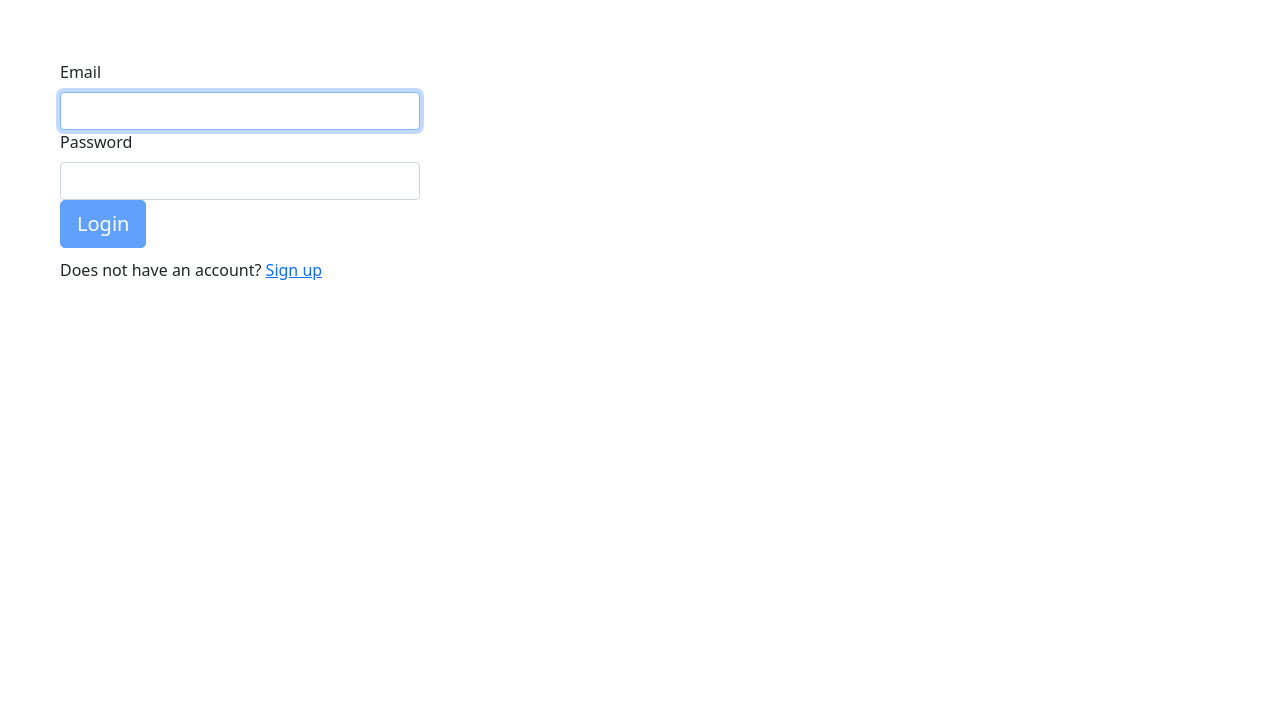
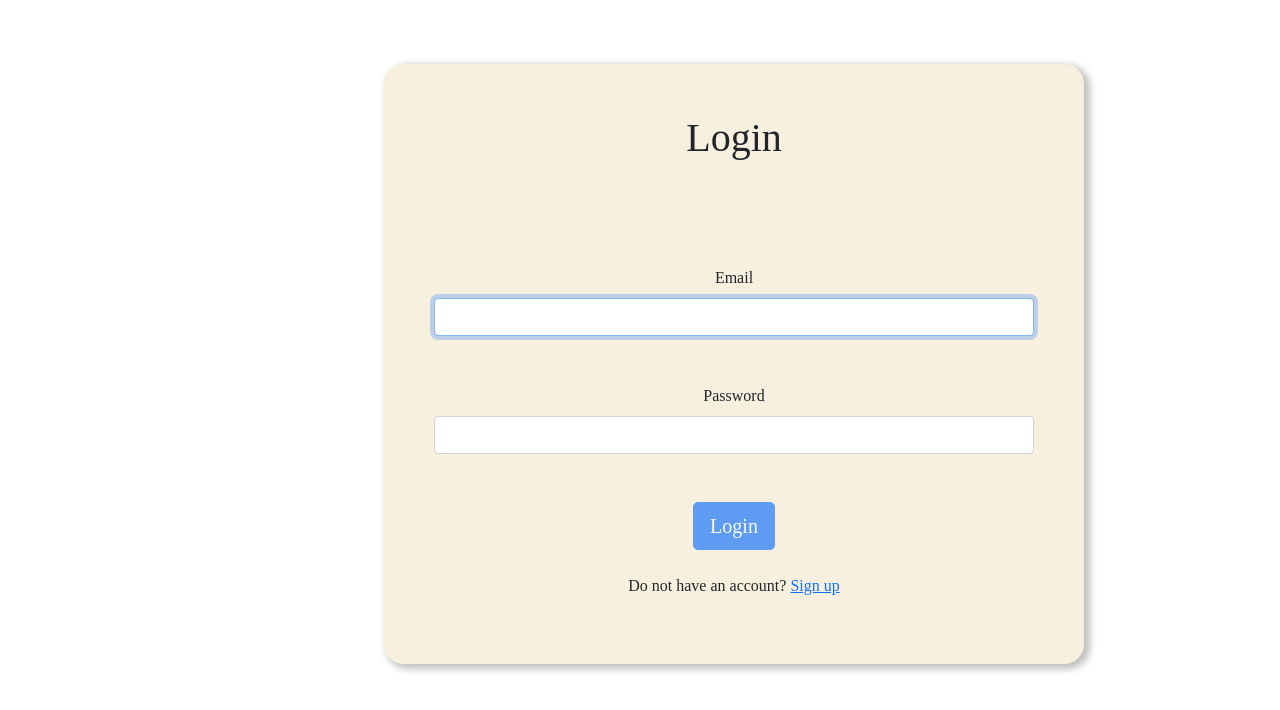
Before and after one commit to LOOP115/Unisoft_CRM_Front, a React (Create React App) app: page /login in a window 1280 px wide. Shown: the top 710 px of the page. Built offline with nearby package versions, Linux system fonts and the light colour scheme.

Commit message:
Adjust Login and Signup style

```diff
--- a/public/styles.css
+++ b/public/styles.css
@@ -24,10 +24,6 @@ button:active {
 .btn1:hover {
     background-color: #555555;
     color: white;
-
-}
-
-.btn2{
 
 }
 
@@ -105,3 +101,59 @@ button:active {
 .activity{
     text-align: center;
 }
+
+/* Login style */
+.login_signup_Firm {
+    margin-left: 30%;
+    margin-top: 5%;
+    height: auto;
+    min-height: 500px;
+    max-width: 700px;
+    min-width: 700px;
+    background: #f1f5f8;
+    background-size: 100px 100px;
+    border-radius: 20px;
+    box-shadow: 4px 3px 7px 2px #00000040;
+    padding: 50px;
+    box-sizing: border-box;
+    background-color: #f8f0df
+  }
+  .heading {
+    display: flex;
+    align-items: center;
+    justify-content: center;
+    margin-bottom: 1rem;
+  }
+  .heading h1 {
+    transform: rotate(2deg);
+    padding: 0.2rem 1.2rem;
+    border-radius: 20% 5% 20% 5%/5% 20% 25% 20%;
+    background-color: #fdcb6e;
+    font-size: 1.5rem;
+  }
+
+  .form {
+    text-align: right;
+    margin-right: 35%;
+  }
+
+  .btn4 {
+    padding: 10px 15px;
+    border-radius: 12px;
+    border: 2px solid black;
+    margin: 10px;
+    text-align: center;
+    background-color: #345b63;
+    color: cornsilk;
+  }
+
+  .btn4:hover {
+    background-color: white;
+    color: black;
+    border: 2px solid #555555;
+  }
+
+  button:active {
+    box-shadow: 0 1px #666;
+    transform: translateY(1px);
+  }
--- a/src/components/CSS/Login.css
+++ b/src/components/CSS/Login.css
@@ -1,13 +1,53 @@
-.Login {
-    padding: 60px;
+.container {
+    margin-left: 30%;
+    margin-top: 10%;
+    height: auto;
+    min-height: 500px;
+    max-width: 700px;
+    min-width: 700px;
+    background: #f1f5f8;
+    background-size: 100px 100px;
+    border-radius: 20px;
+    box-shadow: 4px 3px 7px 2px #00000040;
+    padding: 50px;
+    box-sizing: border-box;
+  }
+  .heading {
+    display: flex;
+    align-items: center;
+    justify-content: center;
+    margin-bottom: 1rem;
+  }
+  .heading h1 {
+    transform: rotate(2deg);
+    padding: 0.2rem 1.2rem;
+    border-radius: 20% 5% 20% 5%/5% 20% 25% 20%;
+    background-color: #fdcb6e;
+    font-size: 1.5rem;
+  }
 
-}
+  .form {
+    text-align: right;
+    margin-right: 35%;
+  }
 
-.Login Form {
-    margin:0;
-    max-width:360px
-}
+  .btn4 {
+    padding: 10px 15px;
+    border-radius: 12px;
+    border: 2px solid black;
+    margin: 10px;
+    text-align: center;
+    background-color: #345b63;
+    color: cornsilk;
+  }
 
-.Login Button{
-    margin-bottom: 10px;
-}
+  .btn4:hover {
+    background-color: white;
+    color: black;
+    border: 2px solid #555555;
+  }
+
+  button:active {
+    box-shadow: 0 1px #666;
+    transform: translateY(1px);
+  }
--- a/src/components/Login.jsx
+++ b/src/components/Login.jsx
@@ -15,6 +15,11 @@ function Login(props) {
   const [password, setPassword] = useState("");
   const [redirect, setRedirect] = useState(null);
   const [loginFailed, setLoginFailed] = useState(false)
+  const loginStyle = {
+    backgroundColor: "#f8f0df",
+    fontFamily: "Architects Daughter",
+    textAlign: "center",
+  }
 
   function handleClick(e) {
     e.preventDefault()
@@ -90,10 +95,11 @@ function Login(props) {
     )
   }
   return (
-      <div className="Login">
+      <div className="Login" style={loginStyle} className = "login_signup_Firm">
         <Form >
+          <h1>Login</h1> <br /><br /><br /><br />
           <Form.Group size="lg" controlId="email">
-            <Form.Label>Email</Form.Label>
+            <Form.Label>Email</Form.Label><br />
             <Form.Control
                 autoFocus
                 type="text"
@@ -102,17 +108,21 @@ function Login(props) {
             />
           </Form.Group>
           <Form.Group size="lg" controlId="password">
+          <br /><br />
             <Form.Label>Password</Form.Label>
+            <br />
             <Form.Control
                 type="password"
                 value={password}
                 onChange={(e) => setPassword(e.target.value)}
             />
           </Form.Group>
+          <br /><br />
           <Button block size="lg" type="submit" disabled={!validForm()} onClick={handleClick}>
             Login
           </Button>
-          <p>Does not have an account? <a href="/Signup">Sign up</a> </p>
+          <br /><br />
+          <p>Do not have an account? <a href="/Signup">Sign up</a> </p>
         </Form>
       </div>
   )
--- a/src/components/Signup.jsx
+++ b/src/components/Signup.jsx
@@ -29,6 +29,15 @@ function Signup() {
 
   const [regFailed, setRegFailed] = useState(false)
   const [regSuccess, setRegSuccess] = useState(false)
+
+  const signupStyle = {
+    backgroundColor: "#f8f0df",
+    fontFamily: "Architects Daughter",
+    textAlign: "center",
+  }
+  const mergeFirm = {
+    mergeLeft: "100px"
+  }
 
   function validForm(){
     return (email.length > 0) && (password.length > 0) && (username.length > 0)
@@ -89,10 +98,11 @@ function Signup() {
     )
   }
 
-  return (<>
+  return (
+      <div style = {signupStyle} className = "login_signup_Firm">
         <h2> Signup </h2>
         <div className="Signup">
-          <Form>
+          <Form >
             <Form.Group>
               <Form.Label>Email</Form.Label>
               <Form.Control
@@ -172,7 +182,7 @@ function Signup() {
             </Dropdown>
             Your date of birth: {formatDate}
 
-            <br />
+            <br /><br /><br />
 
             <Button variant="success" block size="lg" onClick={handleClick} className="btn" disabled={!validForm()}>
               Register
@@ -180,7 +190,7 @@ function Signup() {
           </Form>
           <p>Already have account? <a href="/login">Log in</a> </p>
         </div>
-      </>
+      </div>
   );
 
 }
```
Also changed, not shown: 1 other file (tests, documents, lock files or other folders).
